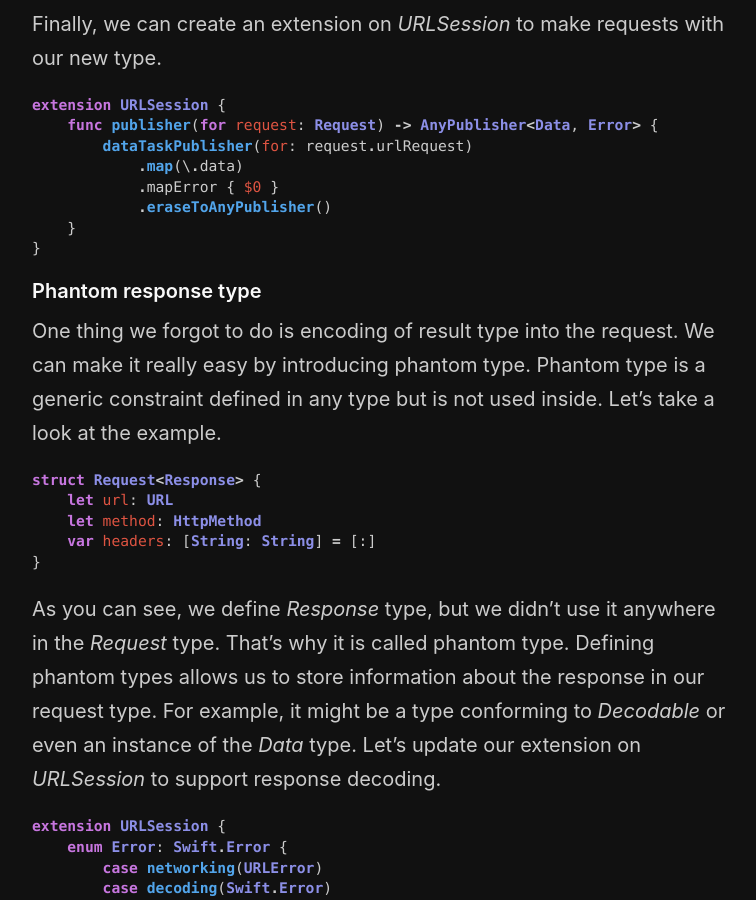
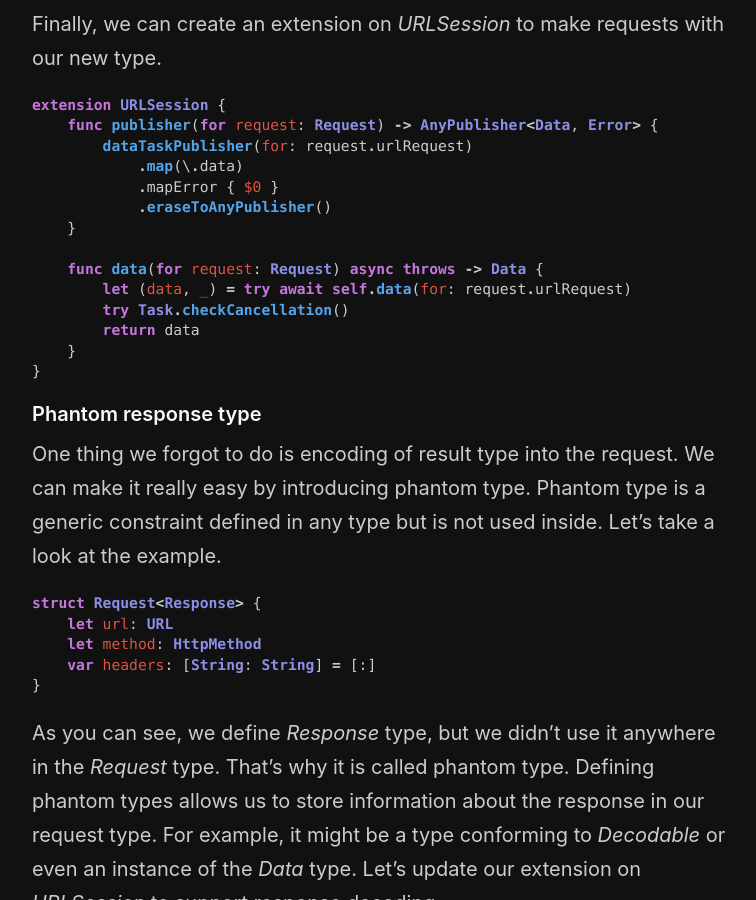
Before and after one commit to mecid/mecid.github.io, a Jekyll site: the page built from _posts/2021-02-10-building-type-safe-networking-in-swift.md, in a window 1280 px wide and 900 px high, scrolled down 2890 px. Shown: the whole window, without its empty margins (258-1014 px from the left). Built offline with Jekyll 4.4.1, drawn with Linux system fonts in a browser that asks for light colours.

Commit message:
networking stack post example updated for async/await

````diff
--- a/_posts/2021-02-10-building-type-safe-networking-in-swift.md
+++ b/_posts/2021-02-10-building-type-safe-networking-in-swift.md
@@ -112,6 +112,12 @@ extension URLSession {
             .mapError { $0 }
             .eraseToAnyPublisher()
     }
+
+    func data(for request: Request) async throws -> Data {
+        let (data, _) = try await self.data(for: request.urlRequest)
+        try Task.checkCancellation()
+        return data
+    }
 }
 ```
 
````
